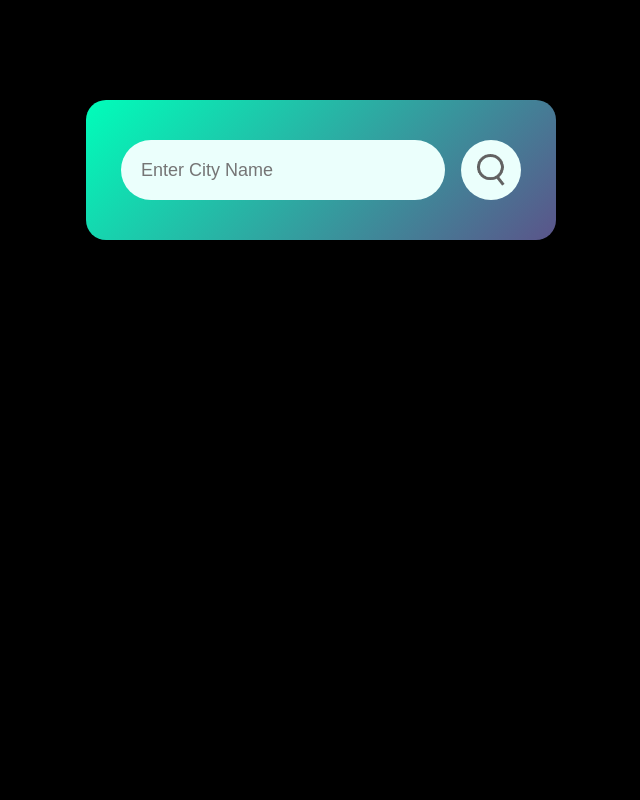
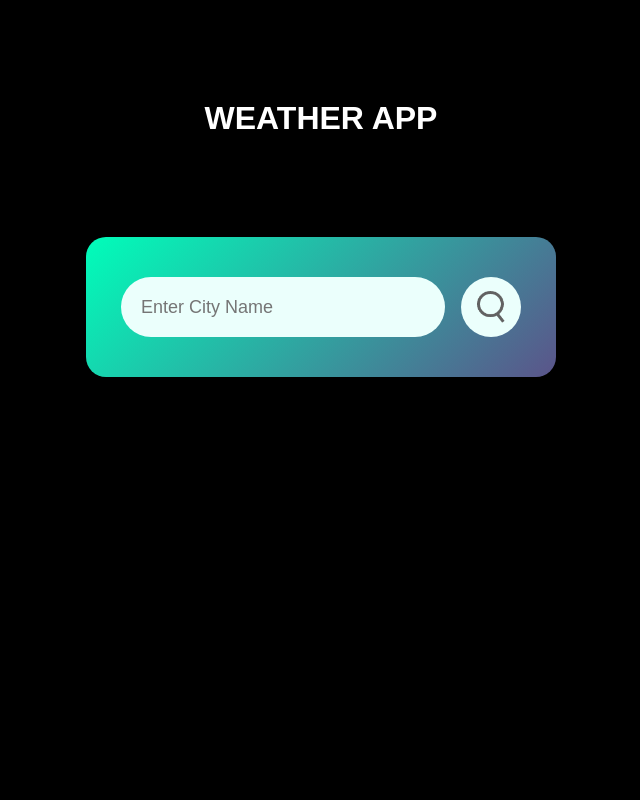
Before and after one commit to digitalamitchoudhary/Weather-App, a plain HTML site: page index.html in a window 1280 px wide. Shown: the top 800 px of the page, without its empty margins (319-959 px from the left). Drawn offline with Linux system fonts and the light colour scheme.

Commit message:
Update index.html

```diff
--- a/index.html
+++ b/index.html
@@ -10,6 +10,8 @@
 </head>
 
 <body>
+
+    <h1 class=" heading">Weather App</h1>
 
     <div class="card">
         <div class="search">
```
